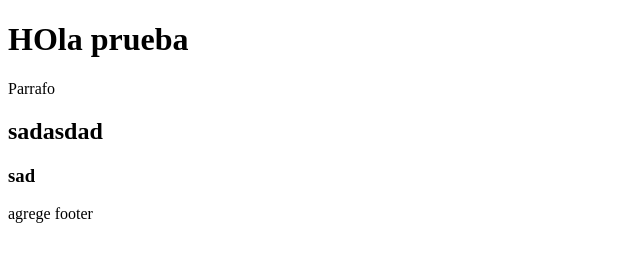
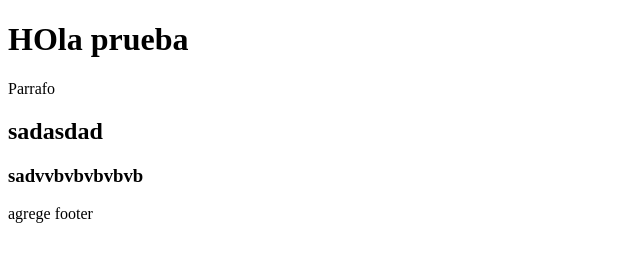
Before and after one commit to daragonv/Practica_github, a plain HTML site: page index.html in a window 1280 px wide. Shown: the whole page, without its empty margins (0-640 px from the left). Drawn offline with Linux system fonts and the light colour scheme.

Commit message:
cambio en h3

```diff
--- a/index.html
+++ b/index.html
@@ -17,7 +17,7 @@
         </section>
 
         <section>
-            <h3>sad</h3>
+            <h3>sadvvbvbvbvbvb</h3>
         </section>
     </main>
     <footer>
```
